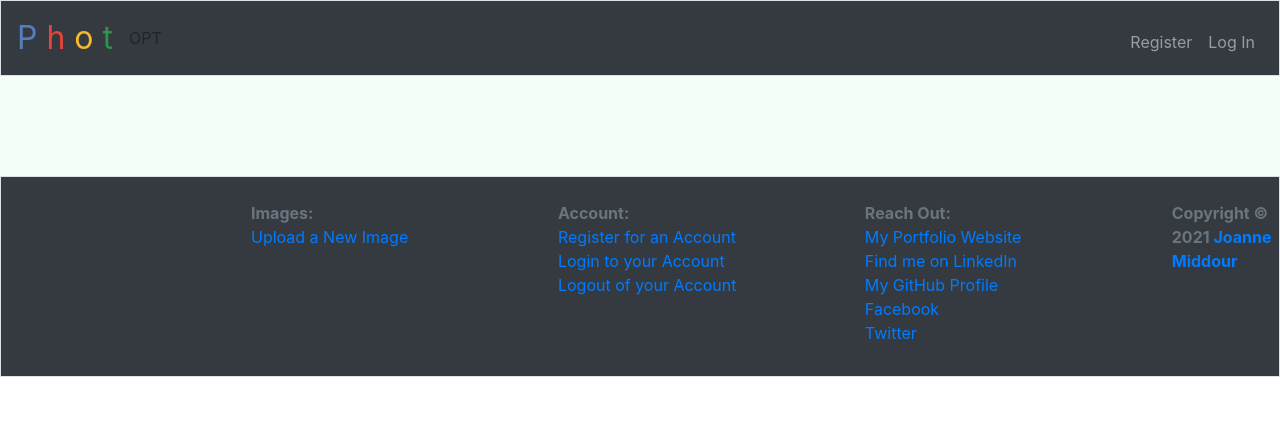
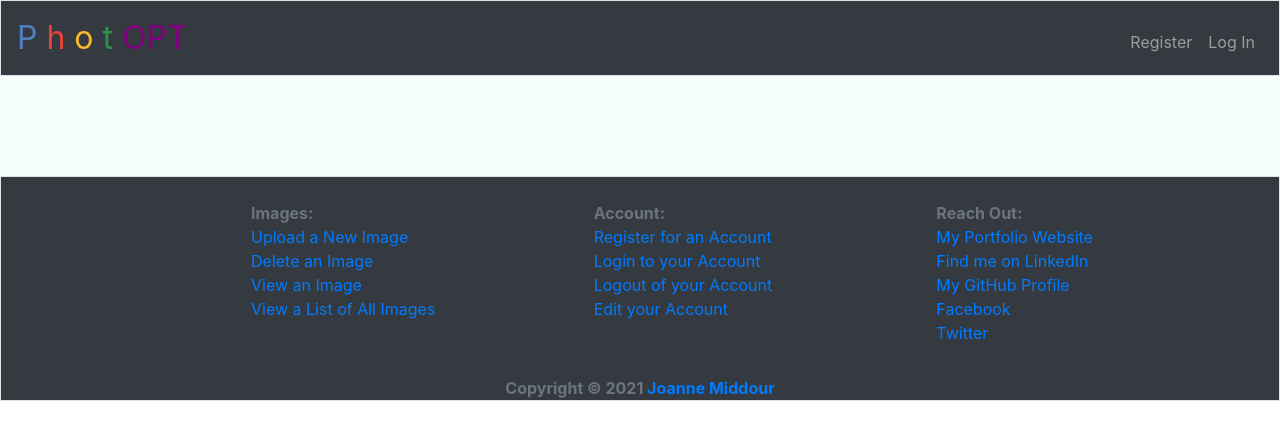
Before and after one commit to jmmiddour/Shopify_DE_Winter2022, a Python web app: template templates/layout.html in a window 1280 px wide. Shown: the top 440 px of the page. Run offline with Jinja, Linux system fonts and the light colour scheme; the template is opened without the code that fills it, so the values that code supplies are empty.

Commit message:
removed favicon, uncommented code for links, updated navbar-brand

```diff
--- a/templates/layout.html
+++ b/templates/layout.html
@@ -12,9 +12,6 @@
           href="https://cdn.jsdelivr.net/npm/bootstrap@4.5.3/dist/css/bootstrap.min.css"
           integrity="sha384-TX8t27EcRE3e/ihU7zmQxVncDAy5uIKz4rEkgIXeMed4M0jlfIDPvg6uqKI2xXr2"
           crossorigin="anonymous">
-
-    <!-- https://favicon.io/emoji-favicons/money-mouth-face/ -->
-    <link href="/static/favicon.ico" rel="icon">
 
     <link href="/static/styles.css" rel="stylesheet">
 
@@ -38,8 +35,8 @@
         <span class="blue">P</span>
         <span class="red">h</span>
         <span class="yellow">o</span>
-        <span class="green">t</span></a>
-        <span class="blue">OPT</span>
+        <span class="green">t</span>
+        <span class="purple">OPT</span></a>
 
     <button aria-controls="navbar" aria-expanded="false"
             aria-label="Toggle navigation" class="navbar-toggler"
@@ -52,18 +49,18 @@
         {% if session.user_id %}
 
             <ul class="navbar-nav mr-auto mt-2">
-<!--                <li class="nav-item">-->
-<!--                    <a class="nav-link"-->
-<!--                       href="/all_imgs">All Images</a></li>-->
+                <li class="nav-item">
+                    <a class="nav-link"
+                       href="/all_imgs">All Images</a></li>
                 <li class="nav-item">
                     <a class="nav-link"
                        href="/upload">Upload Image</a></li>
-<!--                <li class="nav-item">-->
-<!--                    <a class="nav-link"-->
-<!--                       href="/select">View Image</a></li>-->
-<!--                <li class="nav-item">-->
-<!--                    <a class="nav-link"-->
-<!--                       href="/remove">Delete Image</a></li>-->
+                <li class="nav-item">
+                    <a class="nav-link"
+                       href="/select">View Image</a></li>
+                <li class="nav-item">
+                    <a class="nav-link"
+                       href="/remove">Delete Image</a></li>
             </ul>
 
             <ul class="navbar-nav ml-auto mt-2">
@@ -102,9 +99,9 @@
         <div id="one">
             <strong>Images:</strong><br>
             <a href="{{url_for('upload')}}">Upload a New Image</a><br>
-<!--            <a href="{{url_for('remove')}}">Delete an Image</a><br>-->
-<!--            <a href="{{url_for('select')}}">View an Image</a><br>-->
-<!--            <a href="{{url_for('all_imgs')}}">View a List of All Images</a><br>-->
+            <a href="{{url_for('remove')}}">Delete an Image</a><br>
+            <a href="{{url_for('select')}}">View an Image</a><br>
+            <a href="{{url_for('all_imgs')}}">View a List of All Images</a><br>
         </div>
 
         <div id="two">
@@ -112,7 +109,7 @@
             <a href="{{url_for('register')}}">Register for an Account</a><br>
             <a href="{{url_for('login')}}">Login to your Account</a><br>
             <a href="{{url_for('logout')}}">Logout of your Account</a><br>
-<!--            <a href="{{url_for('edit_act')}}">Edit your Account</a><br>-->
+            <a href="{{url_for('edit_act')}}">Edit your Account</a><br>
         </div>
 
         <div id="three">
@@ -122,14 +119,15 @@
             <a href="https://github.com/jmmiddour">My GitHub Profile</a><br>
             <a href="https://www.facebook.com/JoJoMiddour">Facebook</a><br>
             <a href="https://twitter.com/j_middour">Twitter</a><br>
-        </div>
+        </div><br><br>
+
+    </div>
 
         <strong>Copyright &#169;
             <script type="text/JavaScript">document.write(new Date().getFullYear());</script>
             <a href="https://joannemiddour.com">Joanne Middour</a>
         </strong>
 
-    </div>
 
 </footer>
 
```
